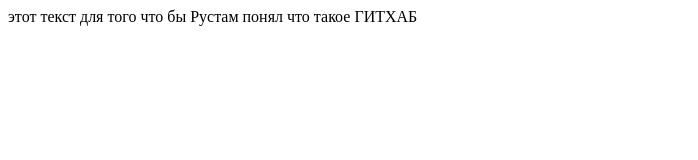
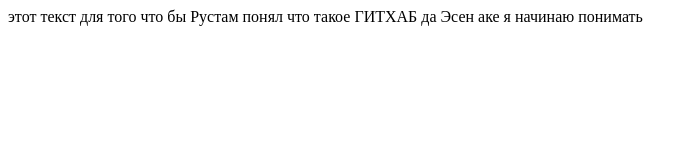
Before and after one commit to ekanatbekov/Rus, a plain HTML site: page example/text.html in a window 1280 px wide. Shown: the whole page, without its empty margins (0-698 px from the left). Drawn offline with Linux system fonts and the light colour scheme.

Commit message:
я написал здесь десятую линию в text html

```diff
--- a/example/text.html
+++ b/example/text.html
@@ -7,5 +7,7 @@
 </head>
 <body>
     этот текст для того что бы Рустам понял что такое ГИТХАБ
+    да Эсен аке я начинаю понимать
+
 </body>
 </html>
```
